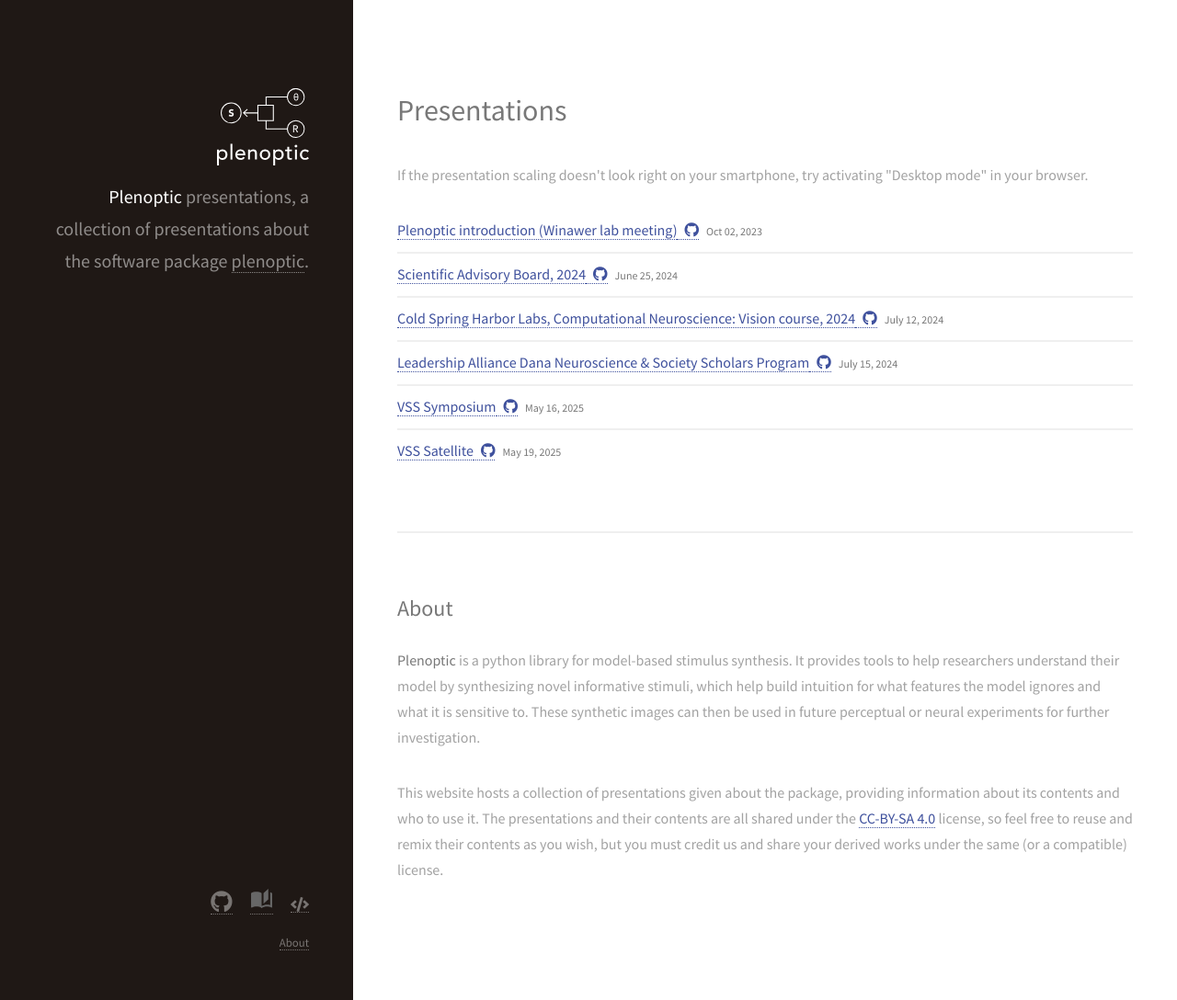
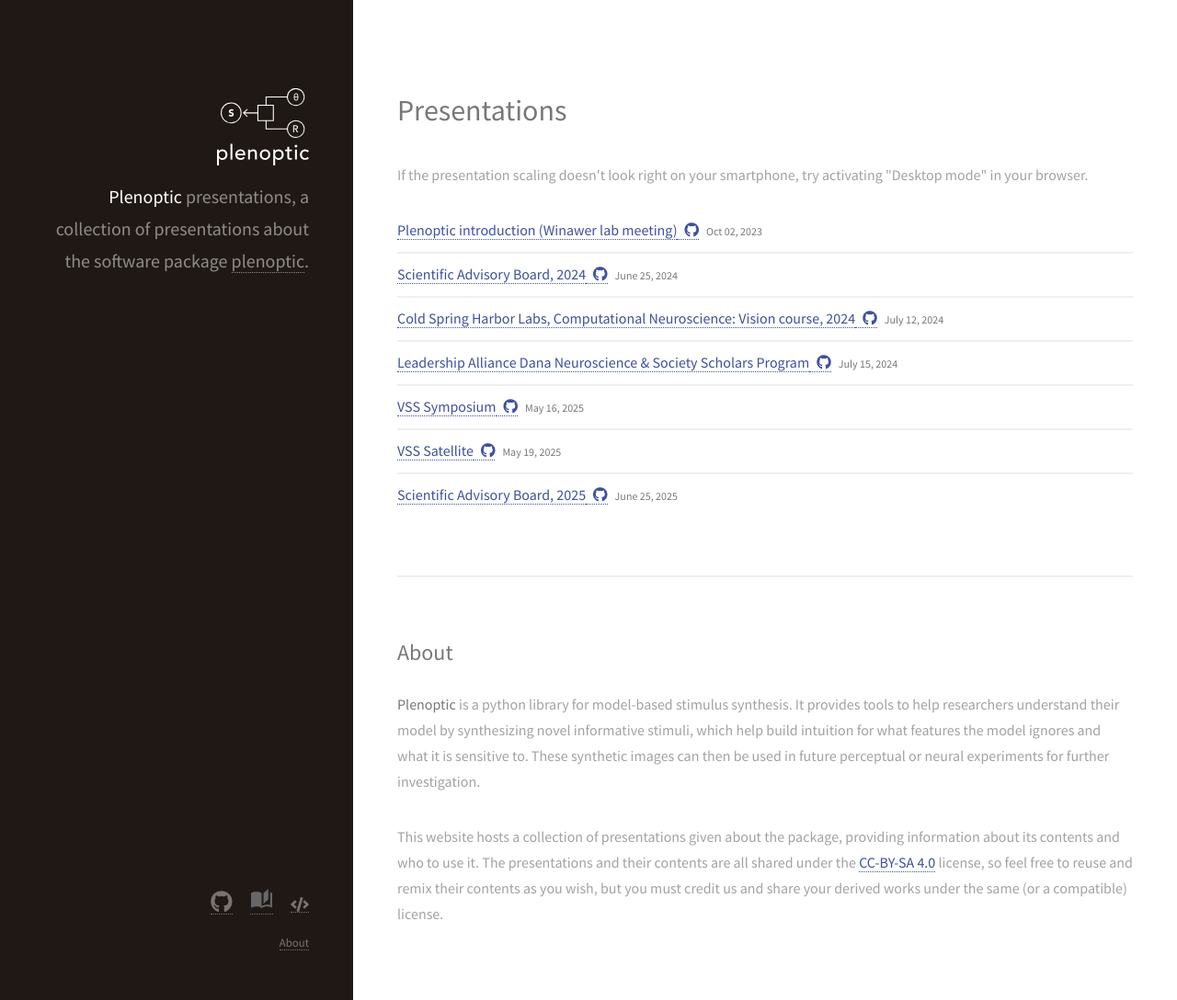
Before and after one commit to plenoptic-org/plenoptic_presentations, a Jekyll site: the page index.html, which Jekyll copies as it is, in a window 1280 px wide and 1088 px high. Shown: the whole window at 92% size. Built offline with Jekyll 4.4.1, drawn with Linux system fonts in a browser that asks for light colours.

Commit message:
adds link to SAB

```diff
--- a/index.html
+++ b/index.html
@@ -32,6 +32,7 @@
           <li><a href="2024-07-15_dana/slides.html">Leadership Alliance Dana Neuroscience & Society Scholars Program</a><a href="https://github.com/plenoptic-org/plenoptic_presentations/tree/main/2024-07-12_CSHL" class="icon inline-icon brands fa-github"></a><span class="inline-date">July 15, 2024</span> </li>
           <li><a href="2025-05-16_vss-symposium/slides.html">VSS Symposium</a><a href="https://github.com/plenoptic-org/plenoptic_presentations/tree/main/2025-05-16_vss-symposium" class="icon inline-icon brands fa-github"></a><span class="inline-date">May 16, 2025</span> </li>
           <li><a href="2025-05-19_vss-satellite/slides.html">VSS Satellite</a><a href="https://github.com/plenoptic-org/plenoptic_presentations/tree/main/2025-05-19_vss-satellite" class="icon inline-icon brands fa-github"></a><span class="inline-date">May 19, 2025</span> </li>
+          <li><a href="2025-06-25_SAB/slides.html">Scientific Advisory Board, 2025</a><a href="https://github.com/plenoptic-org/plenoptic_presentations/tree/main/2025-06-25_SAB" class="icon inline-icon brands fa-github"></a><span class="inline-date">June 25, 2025</span> </li>
         </ul>
       </section>
       <!-- Four -->
```
